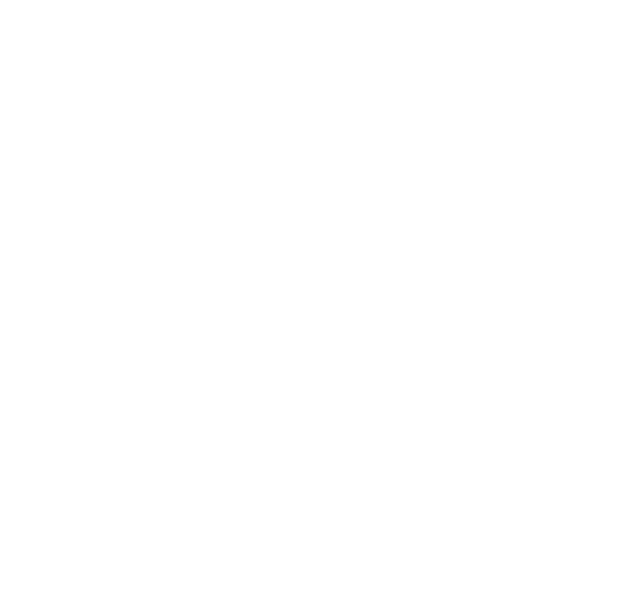
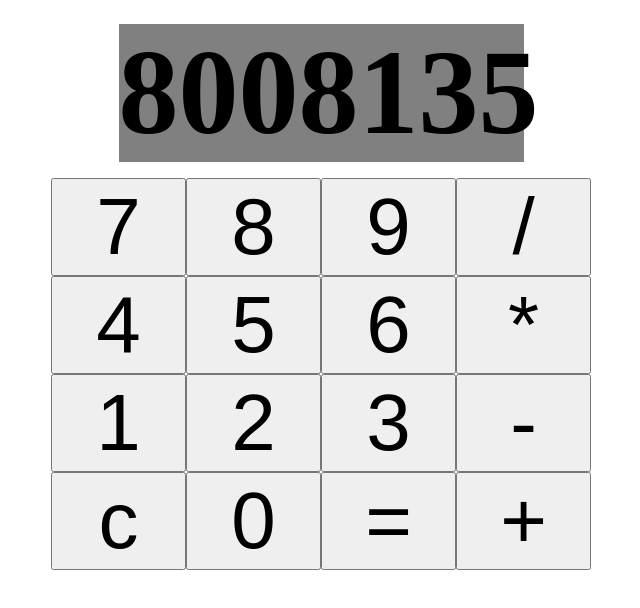
Before and after one commit to WitherMite/calculator, a plain HTML site: page index.html in a window 1280 px wide. Shown: the whole page, without its empty margins (319-959 px from the left). Drawn offline with Linux system fonts and the light colour scheme.

Commit message:
Make basic calculator UI

```diff
--- a/index.html
+++ b/index.html
@@ -3,11 +3,31 @@
 <head>
     <meta charset="UTF-8">
     <meta name="viewport" content="width=device-width, initial-scale=1.0">
-    <link ref="stylesheet" href="/style.css">
+    <link rel="stylesheet" href="/style.css">
     <title>Calculator</title>
 </head>
 <body>
-
+    <div class="calculator">
+        <h2 class="calcDisplay">8008135</h2>
+        <div class="calcButtons">
+            <div class="buttonRow">
+                <button class="numberBtn">7</button> <button class="numberBtn">8</button>
+                <button class="numberBtn">9</button> <button class="operatorBtn">/</button>
+            </div>
+            <div class="buttonRow">
+                <button class="numberBtn">4</button> <button class="numberBtn">5</button>
+                <button class="numberBtn">6</button> <button class="operatorBtn">*</button>
+            </div>
+            <div class="buttonRow">
+                <button class="numberBtn">1</button> <button class="numberBtn">2</button>
+                <button class="numberBtn">3</button> <button class="operatorBtn">-</button>
+            </div>
+            <div class="buttonRow">
+                <button class="clearBtn">c</button> <button class="numberBtn">0</button>
+                <button class="submitBtn">=</button> <button class="operatorBtn">+</button>
+            </div>
+        </div>
+    </div>
     <script src="/calculator.js"></script>
 </body>
 </html>
--- a/style.css
+++ b/style.css
@@ -0,0 +1,35 @@
+* {
+    box-sizing: border-box;
+}
+
+body {
+    text-align: center;
+    font-size: 5em;
+}
+
+.calculator {
+    margin: auto;
+    width: 75vw;
+    height: 100vw;
+    max-width: 67.5vh;
+    max-height: 90vh;
+    display: flex;
+    flex-direction: column;
+}
+
+h2 {
+    margin: 1rem;
+    width: 75%;
+    background-color: grey;
+    align-self: center;
+}
+
+.buttonRow {
+    flex: 1 1 auto;
+    display: flex;
+}
+
+button {
+    flex: 1 1 25%;
+    font-size: 1em;
+}
```
